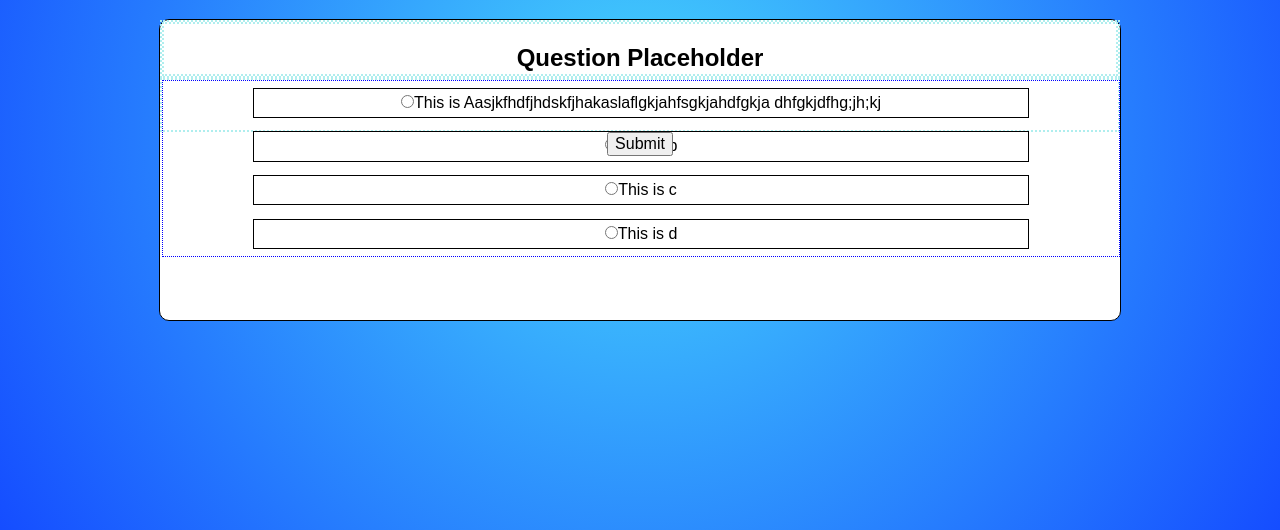
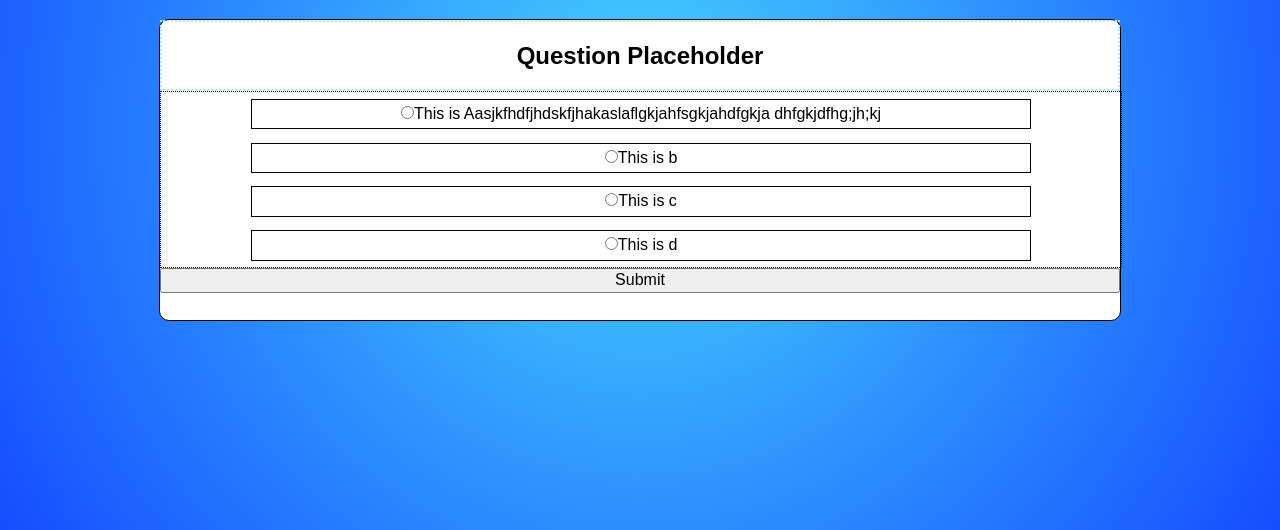
Before and after one commit to thinkful-ei-orka/quiz-app-Mandela-JohnC, a plain HTML site: page wireframes/start.html in a window 1280 px wide. Shown: the part 270-800 px from the top of the page. Drawn offline with nearby package versions, Linux system fonts and the light colour scheme; files whose address does not match are found by name.

Commit message:
figured out submit button bug

```diff
--- a/wireframes/app.css
+++ b/wireframes/app.css
@@ -23,13 +23,7 @@ main {
     ;
 }
 
-.question-div {
-    border: 2px dotted paleturquoise;
-    height: 50px;
 
-
-
-}
 .question-section {
     border: 2px dotted paleturquoise;
 
@@ -64,9 +58,9 @@ border: 1px solid black;
 
 
 }
-.submit-button > button {
-display: block;
-
+.submit-button {
+width: 100%;
+height: 100%;
 
 
 }
--- a/wireframes/start.html
+++ b/wireframes/start.html
@@ -36,12 +36,12 @@
                         <label for="d"><input type="radio" id="d" name="a">This is d</label>
                     </form>
                 </div>
+                <button class="submit-button" type="submit">Submit</button>
+            </section>
 
-            </section>
-            <section>
 
-                <button type="submit">Submit</button>
-            </section>
+
+
 
         </container>
     </main>
```
